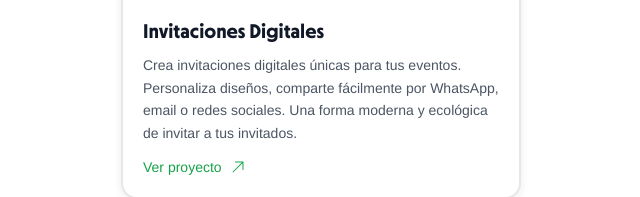
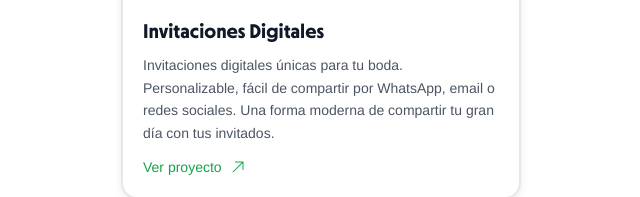
Before and after one commit to Patriciaddc80/link-inbio, a Next.js app: page / in a window 1280 px wide. Shown: the part 909-1106 px from the top of the page, without its empty margins (319-959 px from the left). Built offline with nearby package versions, Linux system fonts and the light colour scheme.

Commit message:
Update description to focus on wedding digital invitations

```diff
--- a/src/app/page.tsx
+++ b/src/app/page.tsx
@@ -79,7 +79,7 @@ export default function Home() {
                     imageAlt="Invitaciones Digitales"
                     badge="INVITACIONES DIGITALES-DEMO"
                     title="Invitaciones Digitales"
-                    description="Crea invitaciones digitales únicas para tus eventos. Personaliza diseños, comparte fácilmente por WhatsApp, email o redes sociales. Una forma moderna y ecológica de invitar a tus invitados."
+                    description="Invitaciones digitales únicas para tu boda. Personalizable, fácil de compartir por WhatsApp, email o redes sociales. Una forma moderna de compartir tu gran día con tus invitados."
                   />
                 </motion.div>
               </div>
```
